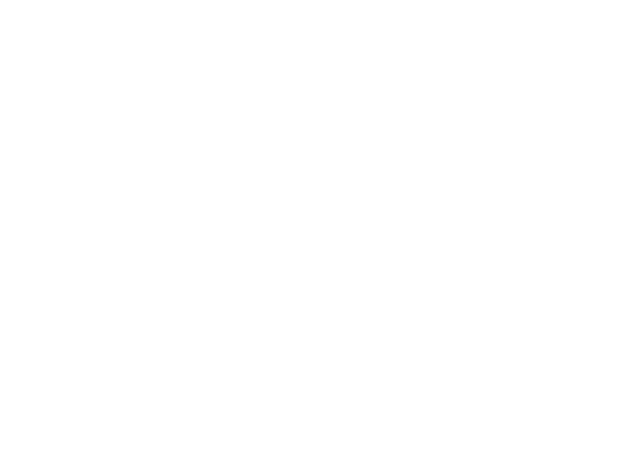
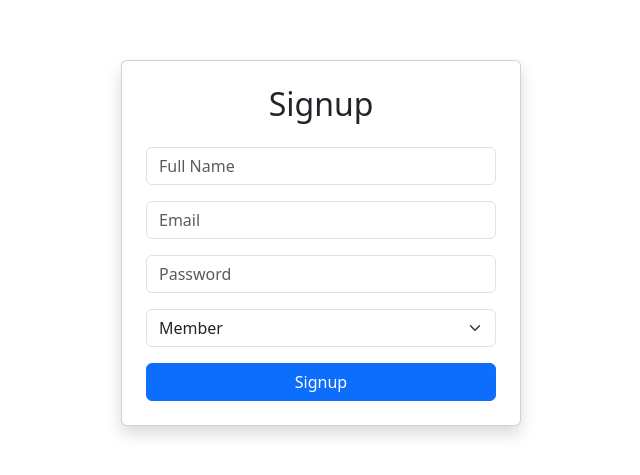
Before and after one commit to MSabriBoy/Team_Task_Manager, a React (Vite) app in the folder client/: page /signup in a window 1280 px wide. Before the commit this address had no page. Shown: the part 157-632 px from the top of the page, without its empty margins (319-959 px from the left). Built offline with nearby package versions, Linux system fonts and the light colour scheme.

Commit message:
feat(route): add signup page route

```diff
--- a/client/src/App.jsx
+++ b/client/src/App.jsx
@@ -6,6 +6,7 @@ import {
 } from "react-router-dom";
 
 import Login from "./pages/Login";
+import Signup from "./pages/Signup";
 import Dashboard from "./pages/Dashboard";
 import Projects from "./pages/Projects";
 import Tasks from "./pages/Tasks";
@@ -32,6 +33,11 @@ function App() {
               ? <Navigate to="/dashboard" />
               : <Login />
           }
+        />
+
+        <Route
+          path="/signup"
+          element={<Signup />}
         />
 
         <Route
```
